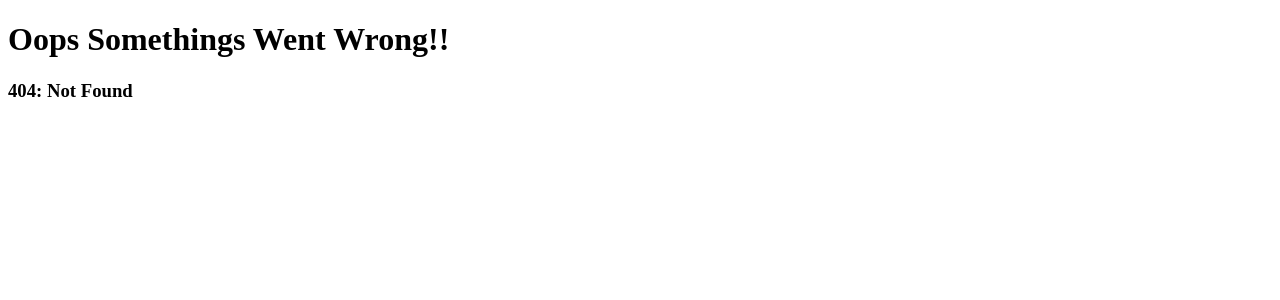
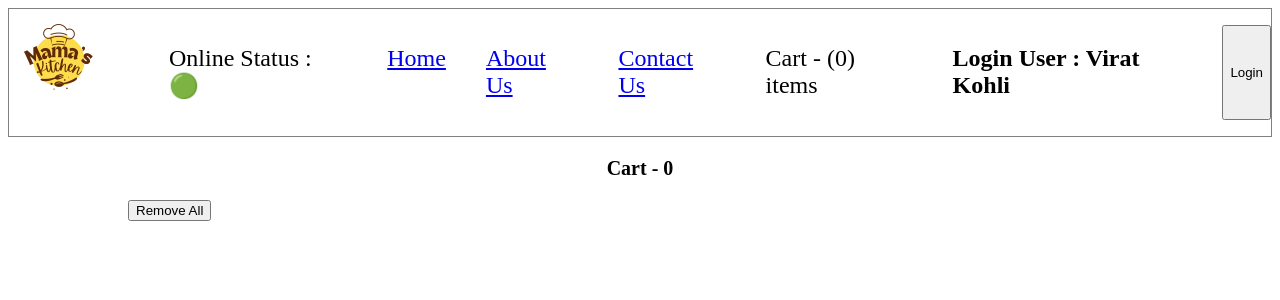
Before and after one commit to armaanshaikh18/NamasteReactJsProject, a React (Vite) app: page /cart in a window 1280 px wide. Before the commit this address had no page. Shown: the top 300 px of the page. Built offline with nearby package versions, Linux system fonts and the light colour scheme.

Commit message:
redux RTK implemented

```diff
--- a/index.css
+++ b/index.css
@@ -17,6 +17,7 @@
   margin: 10px;
   padding: 10px;
   font-size: 24px;
+  cursor: pointer;
 }
 
 .res-container {
@@ -103,6 +104,31 @@
   margin: 10px;
   cursor: pointer;
 }
+
+.items {
+  width: 100%;
+  margin: 0 auto;
+  display: flex;
+  flex-direction: column;
+  max-width: 1024px;
+}
+
+.itemList > h1 {
+  display: flex;
+  justify-content: center;
+  padding: 10px;
+  margin: 10px;
+  font-size: 20px;
+  font-weight: bold;
+}
+
+.cartItem {
+  max-width: 1024px;
+  margin: 0 auto;
+  background-color: #f0f0f0;
+  padding: 10px;
+  margin: 10px;
+}
 .categoryTitle {
   display: flex;
   justify-content: space-between;
@@ -130,6 +156,7 @@
   background-color: black;
   color: white;
   margin: 0 20px;
+  cursor: pointer;
 }
 
 .imgFood {
--- a/package.json
+++ b/package.json
@@ -12,6 +12,8 @@
 
   "dependencies": {
 
+    "@reduxjs/toolkit": "^2.8.2",
+
     "@tailwindcss/postcss": "^4.1.11",
 
     "parcel": "^2.8.3",
@@ -19,6 +21,8 @@
     "react": "^19.1.0",
 
     "react-dom": "^19.1.0",
+
+    "react-redux": "^9.2.0",
 
     "react-router-dom": "^7.6.2",
 
--- a/src/App.js
+++ b/src/App.js
@@ -8,7 +8,10 @@ import Contact from "./components/Contact";
 import Error from "./components/Error";
 import UserLogin from "./utils/UserLogin";
 import { createBrowserRouter, RouterProvider, Outlet } from "react-router";
+import { Provider } from "react-redux";
 import Shimmer from "./components/Shimmer";
+import store from "./store";
+import Cart from "./components/Cart";
 
 // const haeding = React.createElement("div", { id: "container" }, [
 //   React.createElement("div", { id: "child" }, [
@@ -32,6 +35,7 @@ const AppLayout = () => {
     setShowContextData(dataItem?.user);
   }, []);
   return (
+    <Provider store={store}>
       <UserLogin.Provider
         value={{ userLogin: showContextData, setShowContextData }}
       >
@@ -40,6 +44,7 @@ const AppLayout = () => {
           <Outlet />
         </div>
       </UserLogin.Provider>
+    </Provider>
   );
 };
 
@@ -58,6 +63,7 @@ const AppRouter = createBrowserRouter([
         ),
       },
       { path: "/contact", element: <Contact /> },
+      { path: "/cart", element: <Cart /> },
       { path: "/restaurant/:resId", element: <RestaurantItem /> },
     ],
     errorElement: <Error />,
--- /dev/null
+++ b/src/components/Cart.js
@@ -0,0 +1,57 @@
+import React from "react";
+import { useDispatch, useSelector } from "react-redux";
+import foodLogo from "../images/biryani.jpg";
+import { removeItems, clearItems } from "../redux/cartSlice";
+import ItemsList from "./ItemsList";
+
+const Cart = () => {
+  const items = useSelector((state) => state.cart.items);
+
+  const dispatch = useDispatch();
+
+  const handleRemove = () => {
+    dispatch(removeItems());
+  };
+  return (
+    <div className="items">
+      <div className="itemList">
+        <h1>Cart - {items?.length}</h1>
+        <span>
+          <button onClick={() => dispatch(clearItems())}>Remove All</button>
+        </span>
+        <div className="mainItemData">
+          {items?.map((item) => {
+            return (
+              <div key={item?.card?.info?.id} className="catBody">
+                <div className="categoryName">
+                  <span>{item?.card?.info?.name} </span>
+                  <span>
+                    - ₹
+                    {item?.card?.info?.price
+                      ? item?.card?.info?.price / 100
+                      : item?.card?.info?.defaultPrice / 100}
+                  </span>
+                  <p>{item?.card?.info?.description}</p>
+                </div>
+                <div className="foodCategory">
+                  <div className="btnMain">
+                    <button className="btnAdd" onClick={() => handleRemove()}>
+                      Remove
+                    </button>
+                  </div>
+                  <img
+                    src={foodLogo}
+                    className="imgFood"
+                    //   src={CDN_URL + item?.card?.info?.cloudinaryImageId}
+                  />
+                </div>
+              </div>
+            );
+          })}
+        </div>
+      </div>
+    </div>
+  );
+};
+
+export default Cart;
--- a/src/components/Header.js
+++ b/src/components/Header.js
@@ -1,17 +1,19 @@
 import React, { useContext, useState } from "react";
 import logo from "../images/food_img.jpg";
-import { Link } from "react-router";
+import { Link, useNavigate } from "react-router";
 import useOnlineStatusHook from "./../utils/hooks/useOnlineHookStatus";
 import About from "./About";
 import UserLogin from "../utils/UserLogin";
+import { useSelector } from "react-redux";
 const Header = () => {
   const [loginBtn, setLoginBtn] = useState("Login");
 
   const onlineStatus = useOnlineStatusHook();
 
   const UserData = useContext(UserLogin);
+  const navigate = useNavigate();
 
-  console.log(UserData?.userLogin, "login");
+  const cartItem = useSelector((state) => state.cart.items);
 
   return (
     <div className="header-main">
@@ -30,8 +32,8 @@ const Header = () => {
           <li>
             <Link to={"/contact"}>Contact Us</Link>
           </li>
-          <li>
-            <Link to={"/restaurant"}>Restaurants</Link>
+          <li onClick={() => navigate("/cart")}>
+            Cart - ({cartItem.length}) items
           </li>
           <li className="userText">Login User : {UserData?.userLogin}</li>
           <button
--- /dev/null
+++ b/src/components/ItemsList.js
@@ -0,0 +1,48 @@
+import React from "react";
+import foodLogo from "../images/biryani.jpg";
+import { useDispatch } from "react-redux";
+import { addItems } from "../redux/cartSlice";
+const ItemsList = ({ category }) => {
+  console.log(category, "Main data");
+
+  if (!category || !category.itemCards) return <p>No items found</p>;
+  const dispatch = useDispatch();
+
+  const handleAddItem = (item) => {
+    dispatch(addItems(item));
+  };
+  return (
+    <div className="mainData">
+      {category?.itemCards?.map((item) => {
+        return (
+          <div key={item?.card?.info?.id} className="catBody">
+            <div className="categoryName">
+              <span>{item?.card?.info?.name} </span>
+              <span>
+                - ₹
+                {item?.card?.info?.price
+                  ? item?.card?.info?.price / 100
+                  : item?.card?.info?.defaultPrice / 100}
+              </span>
+              <p>{item?.card?.info?.description}</p>
+            </div>
+            <div className="foodCategory">
+              <div className="btnMain">
+                <button className="btnAdd" onClick={() => handleAddItem(item)}>
+                  Add +
+                </button>
+              </div>
+              <img
+                src={foodLogo}
+                className="imgFood"
+                //   src={CDN_URL + item?.card?.info?.cloudinaryImageId}
+              />
+            </div>
+          </div>
+        );
+      })}
+    </div>
+  );
+};
+
+export default ItemsList;
--- a/src/components/RestaurantCategory.js
+++ b/src/components/RestaurantCategory.js
@@ -1,6 +1,6 @@
 import React, { useState } from "react";
 import { CDN_URL } from "../utils/contraints";
-import foodLogo from "../images/biryani.jpg";
+import ItemsList from "./ItemsList";
 
 const RestaurantCategory = ({ category, setToggleFunc, showIndex }) => {
   const handleToggle = () => {
@@ -18,32 +18,7 @@ const RestaurantCategory = ({ category, setToggleFunc, showIndex }) => {
 
       {showIndex && (
         <>
-          {category?.itemCards.map((item) => {
-            return (
-              <div key={item?.card?.info?.id} className="catBody">
-                <div className="categoryName">
-                  <span>{item?.card?.info?.name} </span>
-                  <span>
-                    - ₹
-                    {item.card.info.price
-                      ? item.card.info.price / 100
-                      : item.card.info.defaultPrice / 100}
-                  </span>
-                  <p>{item?.card?.info?.description}</p>
-                </div>
-                <div className="foodCategory">
-                  <div className="btnMain">
-                    <button className="btnAdd">Add +</button>
-                  </div>
-                  <img
-                    src={foodLogo}
-                    className="imgFood"
-                    //   src={CDN_URL + item?.card?.info?.cloudinaryImageId}
-                  />
-                </div>
-              </div>
-            );
-          })}
+          <ItemsList category={category} />
         </>
       )}
     </div>
--- /dev/null
+++ b/src/redux/cartSlice.js
@@ -0,0 +1,26 @@
+import { createSlice } from "@reduxjs/toolkit";
+
+const CartSlice = createSlice({
+  name: "cart",
+  initialState: {
+    items: [],
+  },
+
+  reducers: {
+    addItems: (state, action) => {
+      state.items.push(action.payload);
+    },
+
+    removeItems: (state, action) => {
+      state.items.pop();
+    },
+
+    clearItems: (state) => {
+      state.items.length = 0;
+    },
+  },
+});
+
+export const { addItems, removeItems, clearItems } = CartSlice.actions;
+
+export default CartSlice.reducer;
--- /dev/null
+++ b/src/store.js
@@ -0,0 +1,10 @@
+import { configureStore } from "@reduxjs/toolkit";
+import CartSlice from "./redux/cartSlice";
+
+const store = configureStore({
+  reducer: {
+    cart: CartSlice,
+  },
+});
+
+export default store;
```
Also changed, not shown: 1 other file (tests, documents, lock files or other folders). Lines whose indentation alone changed are shown as unchanged.
